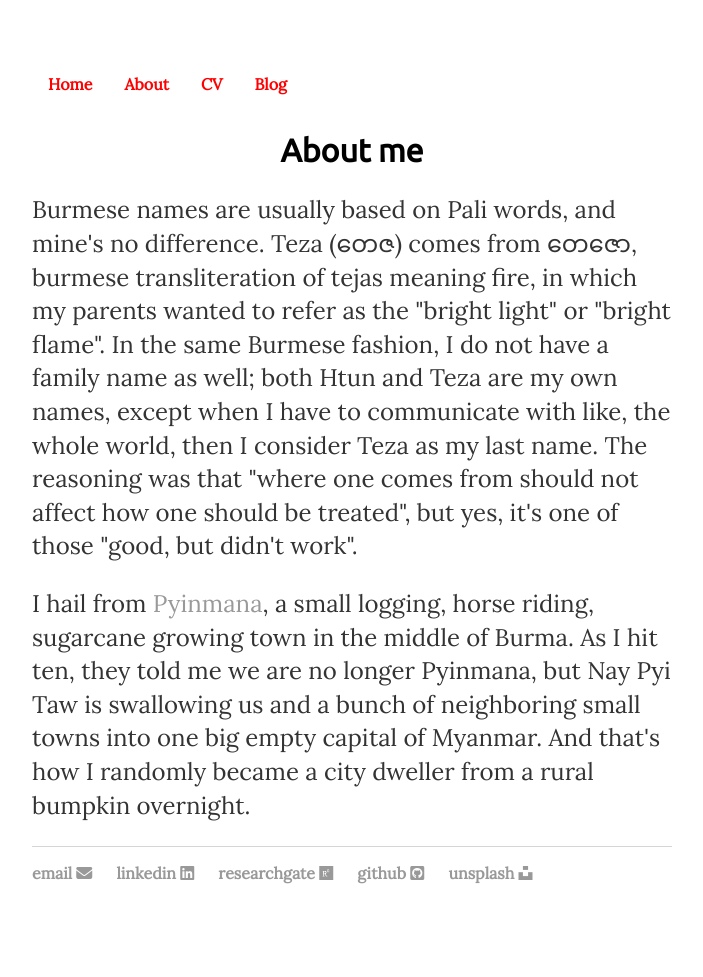
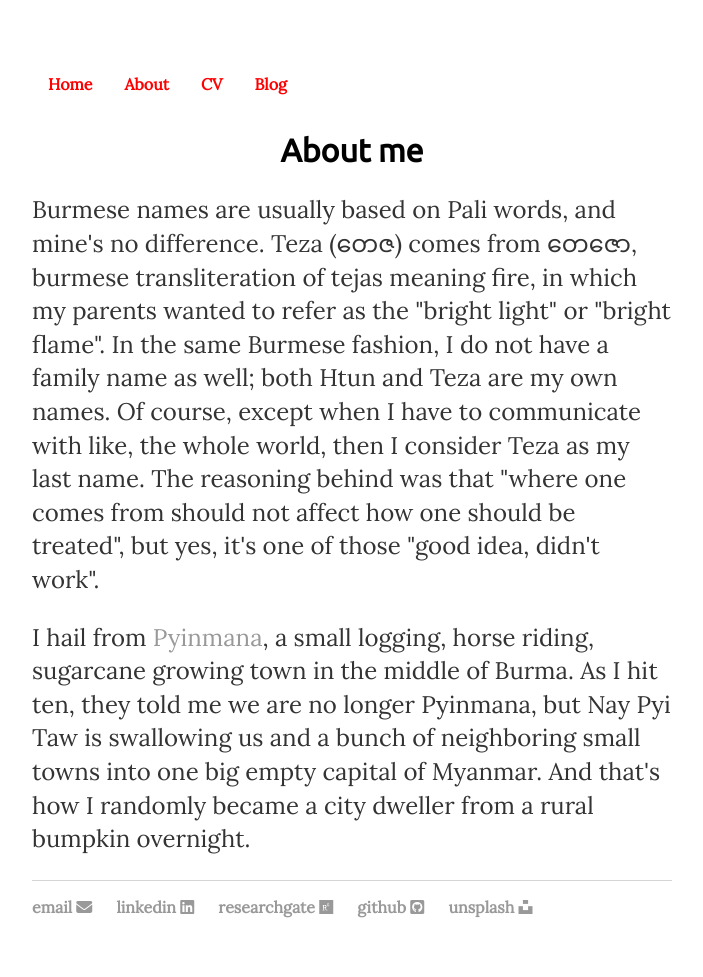
Before and after one commit to finerbrighterlighter/finerbrighterlighter.github.io, a Jekyll site: the page built from about/index.html, in a window 1280 px wide. Shown: the whole page, without its empty margins (288-991 px from the left). Built offline with Jekyll 4.4.1, drawn with Linux system fonts in a browser that asks for light colours; nearby versions of some CDN libraries; before the commit the page ends 943 px from its top, so only the background shows below that.

Commit message:
Update index.html

```diff
--- a/about/index.html
+++ b/about/index.html
@@ -5,7 +5,7 @@
 <div class="blurb">
 	<h1>About me</h1>
 	<body>
-		<p>Burmese names are usually based on Pali words, and mine's no difference. Teza (တေဇ) comes from တေဇော, burmese transliteration of tejas meaning fire, in which my parents wanted to refer as the "bright light" or "bright flame". In the same Burmese fashion, I do not have a family name as well; both Htun and Teza are my own names, except when I have to communicate with like, the whole world, then I consider Teza as my last name. The reasoning was that "where one comes from should not affect how one should be treated", but yes, it's one of those "good, but didn't work". </p>
-		<p>I hail from <a href="https://en.wikipedia.org/wiki/Pyinmana">Pyinmana</a>, a small logging, horse riding, sugarcane growing town in the middle of Burma. As I hit ten, they told me we are no longer Pyinmana, but Nay Pyi Taw is swallowing us and a bunch of neighboring small towns into one big empty capital of Myanmar. And that's how I randomly became a city dweller from a rural bumpkin overnight.</p>
+		<p>Burmese names are usually based on Pali words, and mine's no difference. Teza (တေဇ) comes from တေဇော, burmese transliteration of tejas meaning fire, in which my parents wanted to refer as the "bright light" or "bright flame". In the same Burmese fashion, I do not have a family name as well; both Htun and Teza are my own names. Of course, except when I have to communicate with like, the whole world, then I consider Teza as my last name. The reasoning behind was that "where one comes from should not affect how one should be treated", but yes, it's one of those "good idea, didn't work". </p>
+		<p>I hail from <a href="https://en.wikipedia.org/wiki/Pyinmana">Pyinmana</a>, a small logging, horse riding, sugarcane growing town in the middle of Burma. As I hit ten, they told me we are no longer Pyinmana, but Nay Pyi Taw is swallowing us and a bunch of neighboring small towns into one big empty capital of Myanmar. And that's how I randomly became a city dweller from a rural bumpkin overnight. </p>
 	</body>
 </div><!-- /.blurb -->
```
